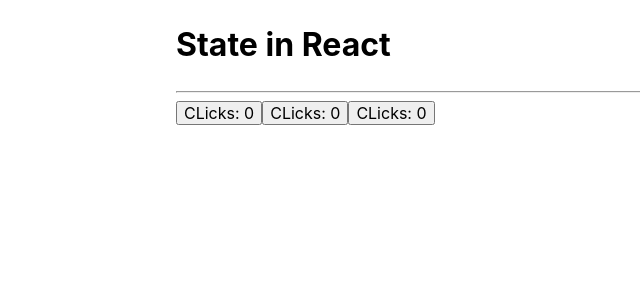
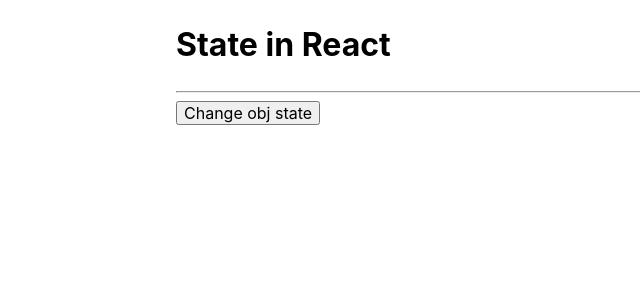
Before and after one commit to ExLuZiVe53/react-training, a React (Vite) app: page / in a window 1280 px wide. Shown: the top 300 px of the page, without its empty margins (0-640 px from the left). Built offline with nearby package versions, Linux system fonts and the light colour scheme.

Commit message:
updating the state of the object

```diff
--- a/src/components/App/App.jsx
+++ b/src/components/App/App.jsx
@@ -1,20 +1,27 @@
 import { useState } from "react";
-import ClickCounter from "../ClickCounter/ClickCounter";
+// import ClickCounter from "../ClickCounter/ClickCounter";
 import css from "./App.module.css";
 
 export default function App() {
-  const [clicks, setClicks] = useState(0);
+  // const [clicks, setClicks] = useState(0);
 
-  const handleClick = () => {
-    setClicks(clicks + 1);
+  const [obj, setObj] = useState({ a: 0, b: 0, c: { x: 5, y: 10 } });
+
+  const handleChangeObj = () => {
+    setObj({ ...obj, c: { ...obj.c, x: 50 } });
   };
+
+  // const handleClick = () => {
+  //   setClicks(clicks + 1);
+  // };
   return (
     <div className={css.container}>
       <h1>State in React</h1>
       <hr />
+      <button onClick={handleChangeObj}>Change obj state</button>
+      {/* <ClickCounter onUpdate={handleClick} value={clicks} />
       <ClickCounter onUpdate={handleClick} value={clicks} />
-      <ClickCounter onUpdate={handleClick} value={clicks} />
-      <ClickCounter onUpdate={handleClick} value={clicks} />
+      <ClickCounter onUpdate={handleClick} value={clicks} /> */}
     </div>
   );
 }
```
